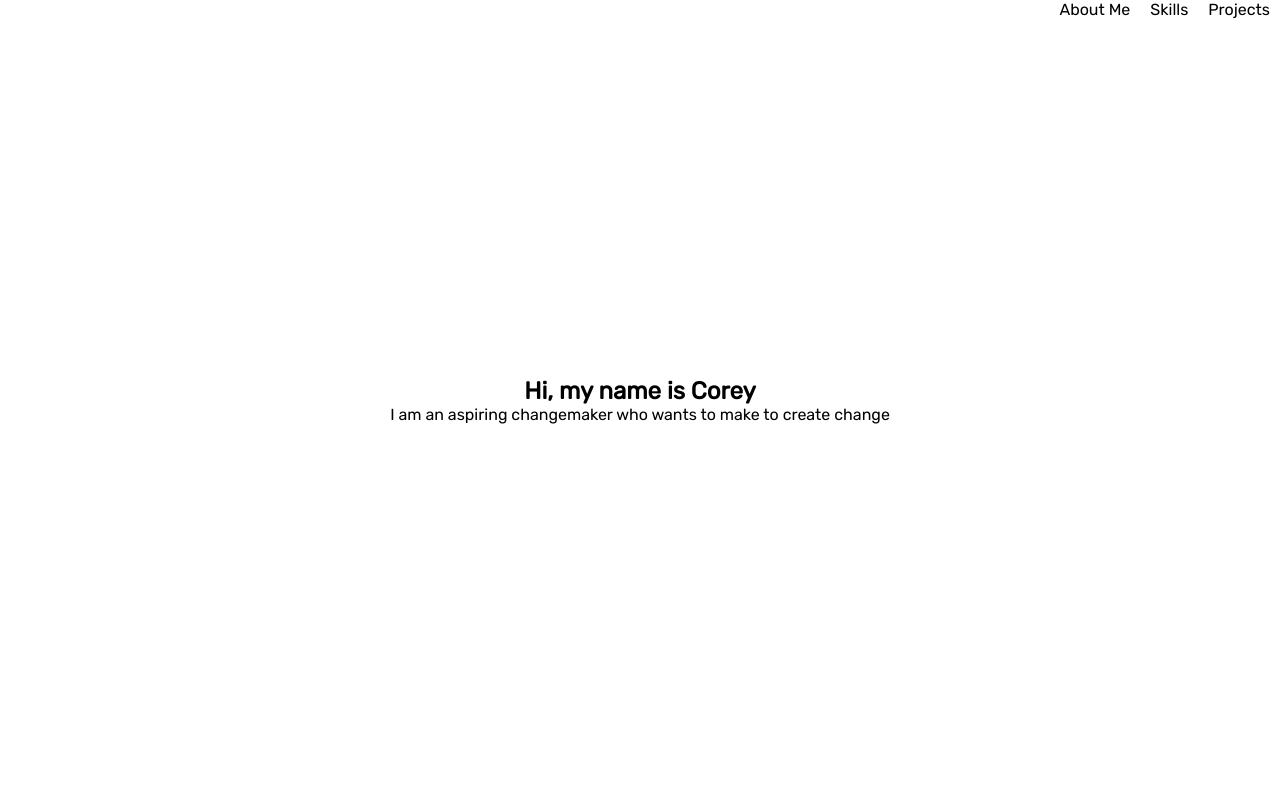
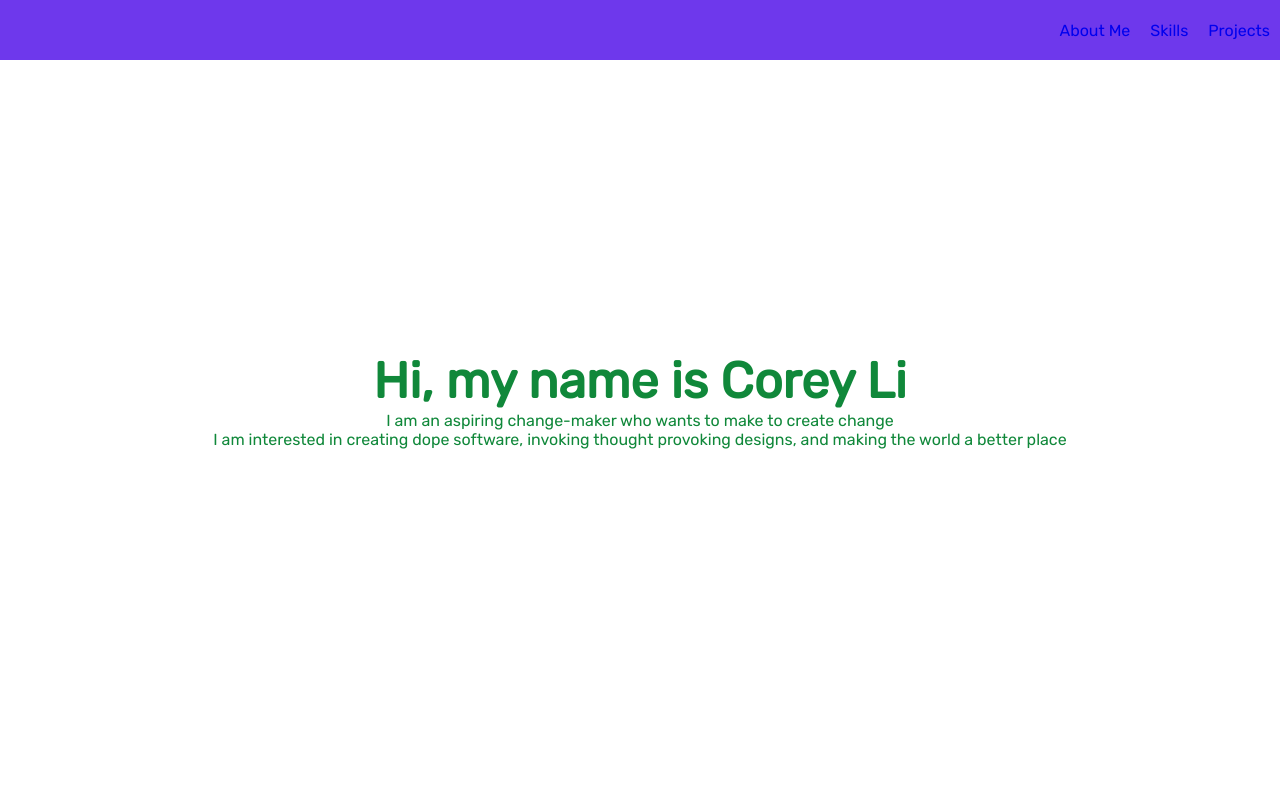
Before and after one commit to coreyli1/coreyli1.github.io, a plain HTML site: page index.html in a window 1280 px wide. Shown: the top 800 px of the page. Drawn offline with Linux system fonts and the light colour scheme.

Commit message:
Adding colors and more formatting

```diff
--- a/index.html
+++ b/index.html
@@ -7,6 +7,8 @@
     <title>My Portfolio</title>
     <link rel='stylesheet' href='styles.css'>
     <link href="https://fonts.googleapis.com/css?family=Rubik&display=swap" rel="stylesheet">
+    <link href="https://fonts.googleapis.com/css?family=Anton&display=swap" rel="stylesheet">
+    <link href="https://fonts.googleapis.com/css?family=Lato&display=swap" rel="stylesheet">
 </head>
 <body>
     <nav>
@@ -23,10 +25,12 @@
         </ul>
     </nav>
     <section id='about'>
-        <h1>Hi, my name is Corey</h1>
-        <p>I am an aspiring changemaker who wants to make to create change </p>
+        <h1>Hi, my name is Corey Li</h1>
+        <p>I am an aspiring change-maker who wants to make to create change </p>
+        <p>I am interested in creating dope software, invoking thought provoking designs, and making the world a better place</p>
 
     </section>
+</section>>
     <section id='skills'>
         <h2>Here are my skills</h2>
         <p>I am proficient in Python</p>
@@ -35,7 +39,8 @@
     </section>
     <section id='projects'>
         <h1>Here is a short list of my projects</h1>
-        <p>I am an aspiring changemaker who wants to make to create change </p>
+        <p>RobinFeed</p>
+        <p>Collabify</p>
 
     </section>
     <footer id='footer'>
--- a/styles.css
+++ b/styles.css
@@ -10,15 +10,19 @@ html {
 
 a{
     text-decoration: none;
-    color: #000;
 }
+
+/* Navbar */
 
 .nav-bar {
     display: flex;
     justify-content: flex-end;
+    align-items: center;
     position: fixed;
     width: 100%;
+    height: 60px;
     z-index: 10;
+    background-color: #6e38ec;
 }
 
 .nav-item{
@@ -35,6 +39,8 @@ a{
 
 }
 
+/* About me  Section*/
+
 #about{
     display: flex;
     flex-direction: column;
@@ -43,9 +49,21 @@ a{
     width: 100%;
     height: 100vh;
 
+    color: #10883A;
+    background-color: #fff;
+
+}
+#about h1{
+    font-weight: bold;
+    font-size: 50px;
+    color: #10883A;
 }
 
-#skills{
+
+
+/* Skills Section*/
+
+#skills {
     display: flex;
     flex-direction: column;
     justify-content: center;
@@ -53,9 +71,13 @@ a{
     width: 100%;
     height: 100vh;
 
+    background-color: #63142b;
+
 }
 
-#projects{
+/* Projects Section*/
+
+#projects {
     display: flex;
     flex-direction: column;
     justify-content: center;
@@ -63,4 +85,6 @@ a{
     width: 100%;
     height: 100vh;
 
+    background-color: #2c2a41;
+
 }
```
